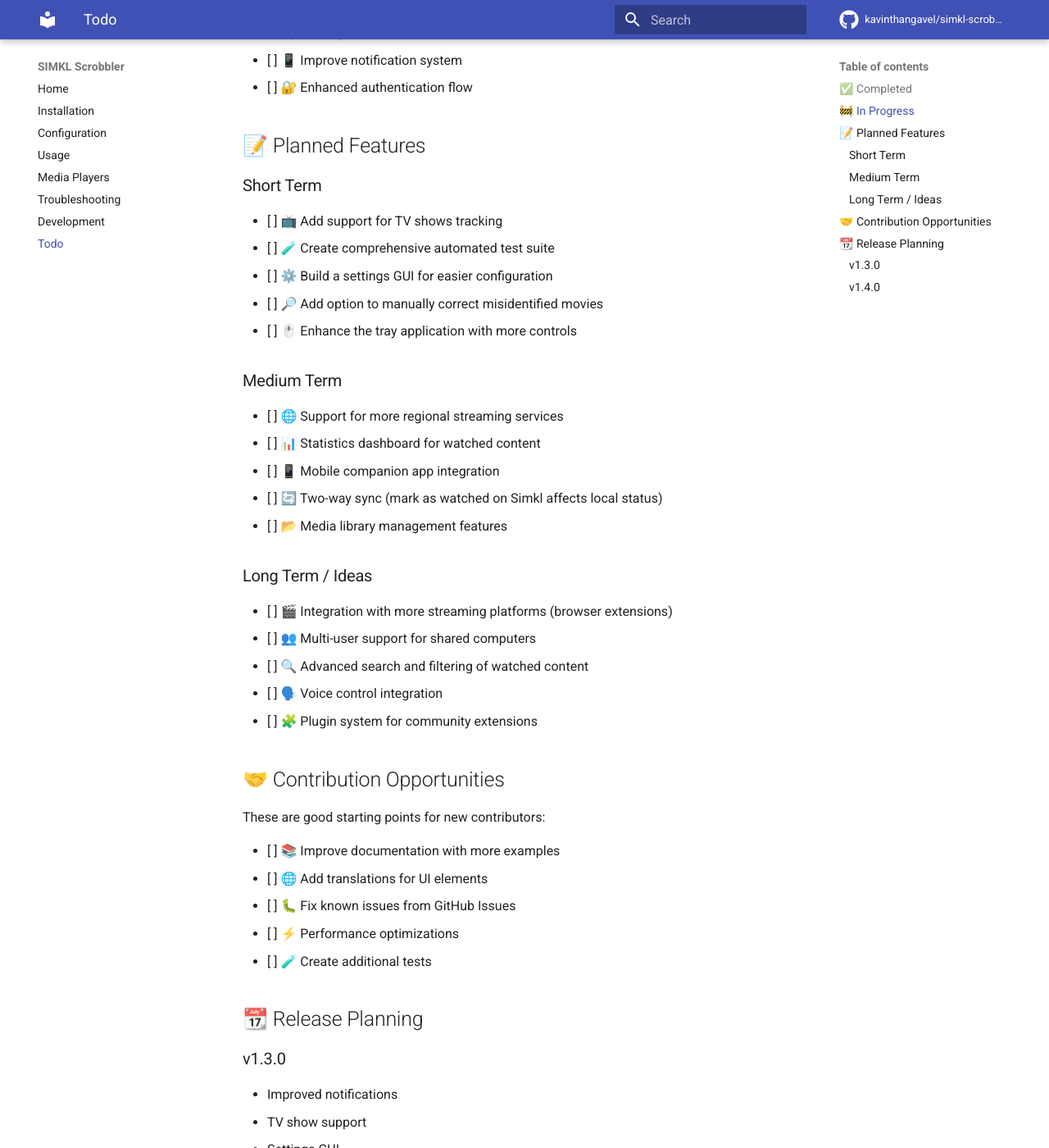
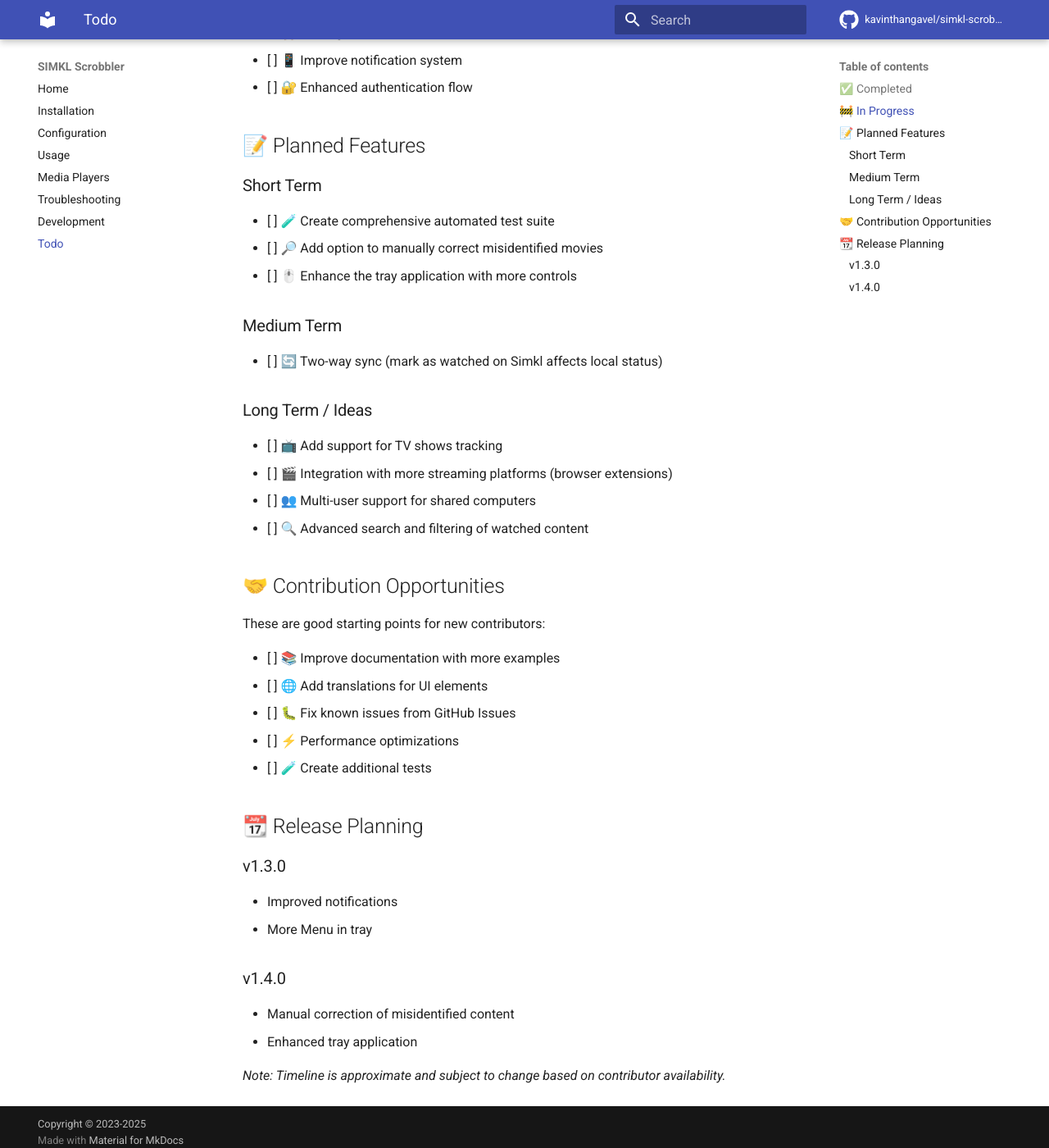
Before and after one commit to ByteTrix/Media-Player-Scrobbler-for-Simkl, an MkDocs documentation site: the page built from docs/todo.md, in a window 1280 px wide and 1400 px high, scrolled down 621 px. Shown: the whole window at 82% size. Built offline with MkDocs 1.6.1 and Material for MkDocs 9.7.7, drawn with Linux system fonts in a browser that asks for light colours; comment, search, counter and statistics services are not loaded; some of the changed text lies outside the part shown.

Commit message:
Update todo.md

```diff
--- a/docs/todo.md
+++ b/docs/todo.md
@@ -22,27 +22,21 @@ This document tracks both completed features and planned improvements for Simkl
 
 ### Short Term
 
-- [ ] 📺 Add support for TV shows tracking
 - [ ] 🧪 Create comprehensive automated test suite
-- [ ] ⚙️ Build a settings GUI for easier configuration
 - [ ] 🔎 Add option to manually correct misidentified movies
 - [ ] 🖱️ Enhance the tray application with more controls
 
 ### Medium Term
 
-- [ ] 🌐 Support for more regional streaming services
-- [ ] 📊 Statistics dashboard for watched content
-- [ ] 📱 Mobile companion app integration
 - [ ] 🔄 Two-way sync (mark as watched on Simkl affects local status)
-- [ ] 📂 Media library management features
+
 
 ### Long Term / Ideas
 
+- [ ] 📺 Add support for TV shows tracking
 - [ ] 🎬 Integration with more streaming platforms (browser extensions)
 - [ ] 👥 Multi-user support for shared computers
 - [ ] 🔍 Advanced search and filtering of watched content
-- [ ] 🗣️ Voice control integration
-- [ ] 🧩 Plugin system for community extensions
 
 ## 🤝 Contribution Opportunities
 
@@ -58,11 +52,9 @@ These are good starting points for new contributors:
 
 ### v1.3.0
 - Improved notifications
-- TV show support
-- Settings GUI
+- More Menu in tray
 
 ### v1.4.0
-- Statistics dashboard
 - Manual correction of misidentified content
 - Enhanced tray application
 
```
